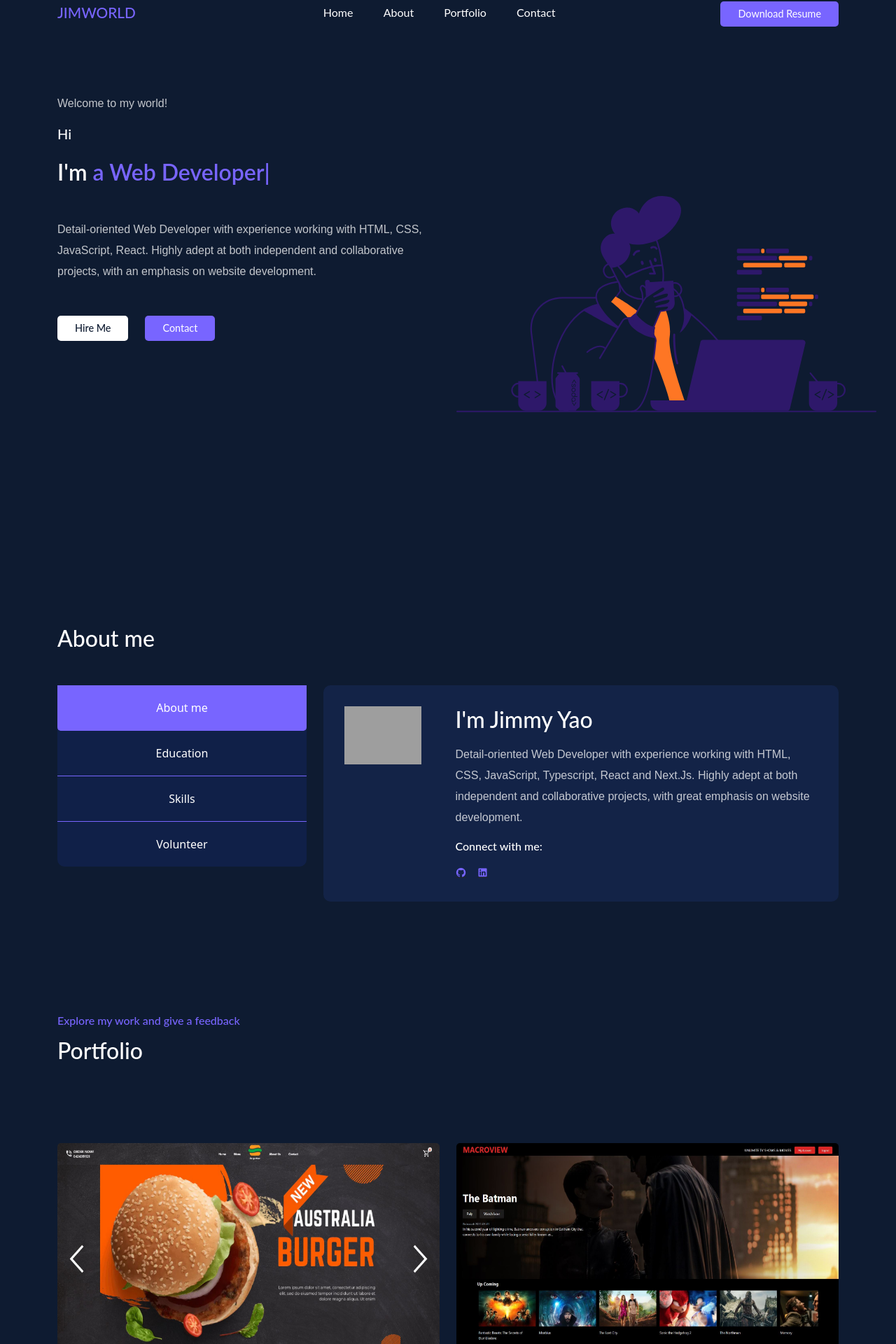
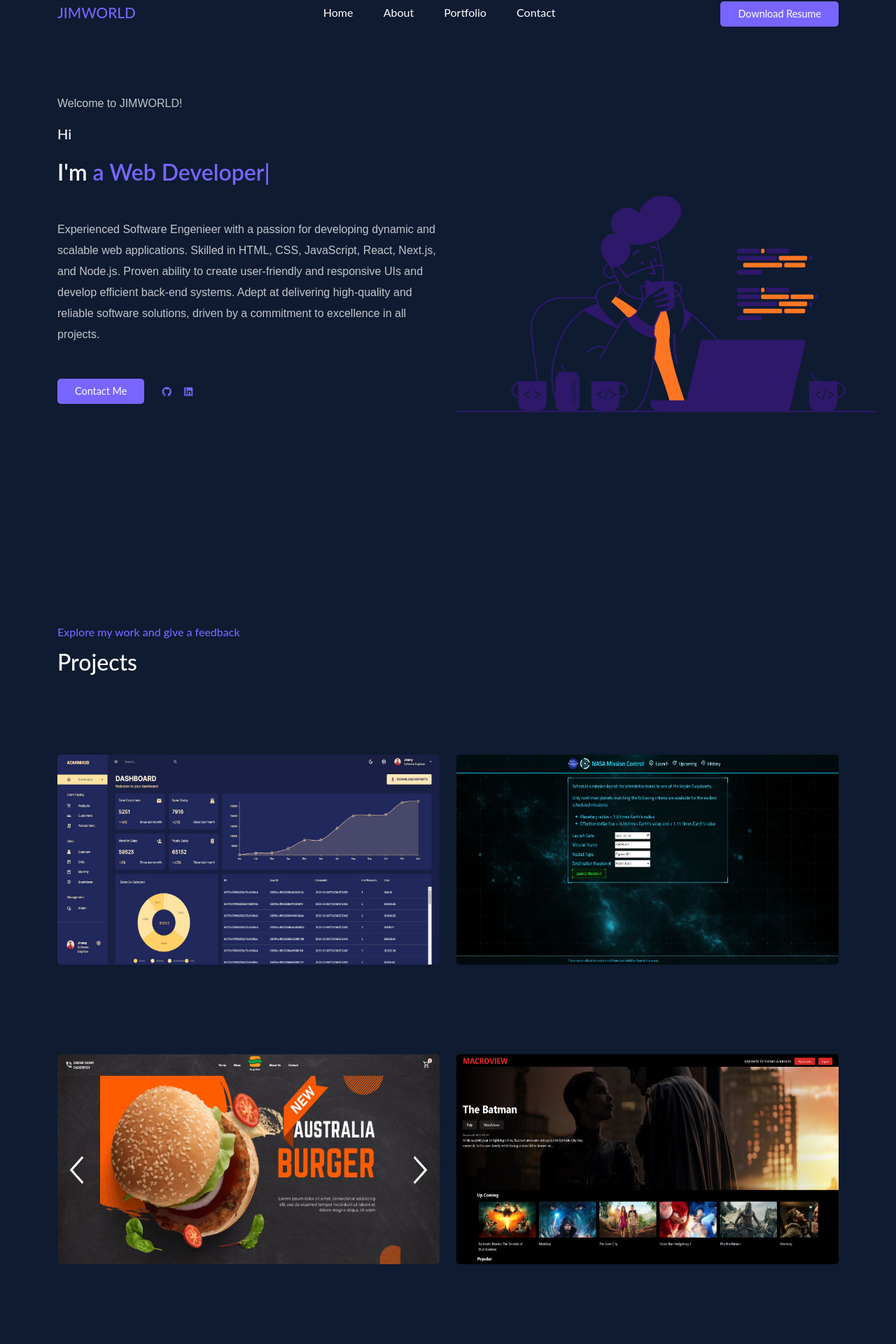
Before and after one commit to JIMMY-YA0/portfolio_site, a React (Create React App) app: page / in a window 1280 px wide. Shown: the part 17-1937 px from the top of the page at 70% size. Built offline with nearby package versions, Linux system fonts and the light colour scheme; grey boxes are pictures that could not be loaded; the HTML template or start-up script is replaced by a standard one; a web font is replaced by a local one.

Commit message:
Update projects and new contents

```diff
--- a/src/components/About/About.jsx
+++ b/src/components/About/About.jsx
@@ -6,7 +6,7 @@ import Education from "./Education";
 import Skills from "./Skills";
 import Volunteer from "./Volunteer";
 const About = () => {
-  const [aboutFilter, setAboutFilter] = useState("ABOUT");
+  const [aboutFilter, setAboutFilter] = useState("SKILLS");
 
   return (
     <section id="about">
@@ -18,23 +18,24 @@ const About = () => {
 
           <Col lg="4" md="3">
             <div className="about_btns d-flex flex-column align-items-center">
-              <button
+              {/* <button
                 className={`about_btn ${aboutFilter === "ABOUT" ? "about_btn-active" : ""}`}
                 onClick={() => setAboutFilter("ABOUT")}
               >
                 About me
+              </button> */}
+
+              <button
+                className={`about_btn ${aboutFilter === "SKILLS" ? "about_btn-active" : ""}`}
+                onClick={() => setAboutFilter("SKILLS")}
+              >
+                Skills
               </button>
               <button
                 className={`about_btn ${aboutFilter === "EDUCATION" ? "about_btn-active" : ""}`}
                 onClick={() => setAboutFilter("EDUCATION")}
               >
                 Education
-              </button>
-              <button
-                className={`about_btn ${aboutFilter === "SKILLS" ? "about_btn-active" : ""}`}
-                onClick={() => setAboutFilter("SKILLS")}
-              >
-                Skills
               </button>
               <button
                 className={`about_btn ${aboutFilter === "VOLUNTEER" ? "about_btn-active" : ""}`}
@@ -46,37 +47,39 @@ const About = () => {
           </Col>
 
           <Col lg="8" md="9">
-            {aboutFilter === "ABOUT" && (
-              <div className="about_content_wrapper d-flex gap-5">
-                <div className="about_img w-50 h-50">
-                  <img src={aboutImg} alt="" className="w-100" />
-                </div>
-                <div className="about_content">
-                  <h2>I'm Jimmy Yao</h2>
-                  <p>
-                    Detail-oriented Web Developer with experience working with HTML, CSS,
-                    JavaScript, Typescript, React and Next.Js. Highly adept at both independent and
-                    collaborative projects, with great emphasis on website development.
-                  </p>
-                  <div className="social_links">
-                    <h6 className="mb-3">Connect with me:</h6>
+            {
+              // aboutFilter === "ABOUT" && (
+              //   <div className="about_content_wrapper d-flex gap-5">
+              //     <div className="about_img w-50 h-50">
+              //       <img src={aboutImg} alt="" className="w-100" />
+              //     </div>
+              //     <div className="about_content">
+              //       <h2>I'm Jimmy Yao</h2>
+              //       <p>
+              //         Detail-oriented Web Developer with experience working with HTML, CSS,
+              //         JavaScript, React, Next.Js and NodeJs. Highly adept at both independent and
+              //         collaborative projects, with great emphasis on website development.
+              //       </p>
+              //       <div className="social_links">
+              //         <h6 className="mb-3">Connect with me:</h6>
+              //         <span>
+              //           <a href="https://github.com/JIMMY-YA0" target="_blank">
+              //             <i class="ri-github-fill"></i>
+              //           </a>
+              //         </span>
+              //         <span>
+              //           <a href="https://www.linkedin.com/in/jimmy-yao-cs/" target="_blank">
+              //             <i class="ri-linkedin-box-fill"></i>
+              //           </a>
+              //         </span>
+              //       </div>
+              //     </div>
+              //   </div>
+              // )
+            }
 
-                    <span>
-                      <a href="https://github.com/JIMMY-YA0" target="_blank">
-                        <i class="ri-github-fill"></i>
-                      </a>
-                    </span>
-                    <span>
-                      <a href="https://www.linkedin.com/in/jimmy-yao-755309200/" target="_blank">
-                        <i class="ri-linkedin-box-fill"></i>
-                      </a>
-                    </span>
-                  </div>
-                </div>
-              </div>
-            )}
+            {aboutFilter === "SKILLS" && <Skills />}
             {aboutFilter === "EDUCATION" && <Education />}
-            {aboutFilter === "SKILLS" && <Skills />}
             {aboutFilter === "VOLUNTEER" && <Volunteer />}
           </Col>
         </Row>
--- a/src/components/About/Skills.jsx
+++ b/src/components/About/Skills.jsx
@@ -8,10 +8,6 @@ const frontendSkills = [
   },
   {
     title: "JavaScript/TypeScript",
-    percentage: "100%",
-  },
-  {
-    title: "TypeScript",
     percentage: "100%",
   },
   {
@@ -27,11 +23,23 @@ const frontendSkills = [
     percentage: "100%",
   },
   {
+    title: "Node.Js",
+    percentage: "100%",
+  },
+  {
     title: "Git & Github",
     percentage: "100%",
   },
   {
     title: "CI/CD",
+    percentage: "100%",
+  },
+  {
+    title: "AWS",
+    percentage: "100%",
+  },
+  {
+    title: "Docker",
     percentage: "100%",
   },
   {
@@ -70,11 +78,19 @@ const backendSkills = [
     percentage: "100%",
   },
   {
-    title: "Firebase",
+    title: "SQL",
     percentage: "100%",
   },
   {
-    title: "SQL",
+    title: "NoSQL",
+    percentage: "100%",
+  },
+  {
+    title: "Jest",
+    percentage: "100%",
+  },
+  {
+    title: "Render",
     percentage: "100%",
   },
 ];
@@ -103,7 +119,7 @@ const SkillItem = ({ title, percentage }) => {
         <h6>{title}</h6>
       </div>
 
-      <div className="skill_bar ">
+      <div className="skill_bar">
         <span className="skill_bar-percentage" style={{ width: `${percentage}` }}></span>
       </div>
     </div>
--- a/src/components/About/Volunteer.jsx
+++ b/src/components/About/Volunteer.jsx
@@ -8,8 +8,8 @@ const Volunteer = () => {
         <VolunteerItem
           year="03.2021 - 10.2022"
           title="COMMUNITY VISITORS SCHEME"
-          text="Established and strengthened links between people live in aged care homes
-          Provided an ongoing friendship with a socially isolated older person."
+          text="Established and strengthened links between people living in aged care homes.
+          Collaborate with different volunteers and staff to organise various activities for the elderly."
         />
       </div>
     </div>
--- a/src/components/Header/Header.css
+++ b/src/components/Header/Header.css
@@ -60,6 +60,10 @@
   box-shadow: 2px 2px 4px -2px #7765ffbd;
 }
 
+.social_links span a i {
+  color: #7865ff;
+}
+
 /* Responsive */
 
 @media only screen and (max-width: 992px) {
--- a/src/components/Hero/Hero.jsx
+++ b/src/components/Hero/Hero.jsx
@@ -20,23 +20,37 @@ const Hero = () => {
         <Row>
           <Col lg="6" md="6">
             <div className="hero_content">
-              <p className="mb-3">Welcome to my world!</p>
+              <p className="mb-3">Welcome to JIMWORLD!</p>
               <h5 className="mb-4">Hi</h5>
               <h2 className="hero_title mb-5">
                 I'm <span ref={textRef}></span>
               </h2>
               <p>
-                Detail-oriented Web Developer with experience working with HTML, CSS, JavaScript,
-                React. Highly adept at both independent and collaborative projects, with an emphasis
-                on website development.
+                Experienced Software Engenieer with a passion for developing dynamic and scalable
+                web applications. Skilled in HTML, CSS, JavaScript, React, Next.js, and Node.js.
+                Proven ability to create user-friendly and responsive UIs and develop efficient
+                back-end systems. Adept at delivering high-quality and reliable software solutions,
+                driven by a commitment to excellence in all projects.
               </p>
               <div className="hero_btns d-flex align-items-center gap-4 mt-5">
-                <button className="btn hire_btn">
+                {/* <button className="btn hire_btn">
                   <a href="#contact">Hire Me</a>
+                </button> */}
+                <button className="btn contact_btn">
+                  <a href="#contact">Contact Me</a>
                 </button>
-                <button className="btn contact_btn">
-                  <a href="#contact">Contact</a>
-                </button>
+                <div className="social_links">
+                  <span>
+                    <a href="https://github.com/JIMMY-YA0" target="_blank">
+                      <i class="ri-github-fill"></i>
+                    </a>
+                  </span>
+                  <span>
+                    <a href="https://www.linkedin.com/in/jimmy-yao-cs/" target="_blank">
+                      <i class="ri-linkedin-box-fill"></i>
+                    </a>
+                  </span>
+                </div>
               </div>
             </div>
           </Col>
--- a/src/components/Layout/Layout.jsx
+++ b/src/components/Layout/Layout.jsx
@@ -2,7 +2,7 @@ import React from "react";
 import Header from "../Header/Header";
 import Hero from "../Hero/Hero";
 import About from "../About/About";
-import Portfolio from "../Portfolio/Portfolio";
+import Projects from "../Projects/Projects";
 import Contact from "../Contact/Contact";
 import Footer from "../Footer/Footer";
 const Layout = () => {
@@ -10,8 +10,9 @@ const Layout = () => {
     <>
       <Header />
       <Hero />
+      <Projects />
       <About />
-      <Portfolio />
+
       <Contact />
       <Footer />
     </>
--- a/src/components/Portfolio/Portfolio.jsx
+++ /dev/null
@@ -1,72 +0,0 @@
-import React from "react";
-import { Container, Row, Col } from "reactstrap";
-import "./Portfolio.css";
-import Port_img from "../../assets/Portfolio.JPG";
-import Macro_img from "../../assets/MacroView.JPG";
-import Linked_img from "../../assets/LinkedIn.JPG";
-import BurgerMax_img from "../../assets/BurgerMax.JPG";
-import FoodDEL_img from "../../assets/FooDEL.JPG";
-
-const portfolioData = [
-  {
-    imgUrl: BurgerMax_img,
-    title: "BurgerMax",
-    url: "https://burgermax.vercel.app/",
-  },
-  {
-    imgUrl: Macro_img,
-    title: "MacroView",
-    url: "https://macroview.web.app/Home",
-  },
-  {
-    imgUrl: Linked_img,
-    title: "LinkedIn Clone",
-    url: "https://linkedin-clone-68.web.app/",
-  },
-  {
-    imgUrl: FoodDEL_img,
-    title: "FoodDEL",
-    url: "https://foodelivery-react-ts.web.app/",
-  },
-  {
-    imgUrl: Port_img,
-    title: "Portfolio Website",
-    url: "http://jimmyyao.com.au/",
-  },
-];
-
-const Portfolio = () => {
-  return (
-    <section id="portfolio">
-      <Container>
-        <Row>
-          <Col lg="12" className="portfolio_top mb-5">
-            <h6>Explore my work and give a feedback</h6>
-            <h2>Portfolio</h2>
-          </Col>
-
-          {portfolioData.map((item, index) => {
-            return (
-              <Col lg="6" md="6" sm="6" key={index}>
-                <div className="portfolio_card ">
-                  <div className="portfolio_img justify-content-between">
-                    <img src={item.imgUrl} alt="" className="w-100" />
-                  </div>
-
-                  <div className="portfolio_content">
-                    <h5>{item.title}</h5>
-                    <a href={item.url} target="_blank">
-                      View live Demo
-                    </a>
-                  </div>
-                </div>
-              </Col>
-            );
-          })}
-        </Row>
-      </Container>
-    </section>
-  );
-};
-
-export default Portfolio;
--- /dev/null
+++ b/src/components/Projects/Projects.jsx
@@ -0,0 +1,101 @@
+import React from "react";
+import { Container, Row, Col, Button } from "reactstrap";
+import "./Projects.css";
+import Port_img from "../../assets/Portfolio.JPG";
+import Macro_img from "../../assets/MacroView.JPG";
+import Linked_img from "../../assets/LinkedIn.JPG";
+import BurgerMax_img from "../../assets/BurgerMax.JPG";
+import Dashboard_img from "../../assets/AdminDashboard.JPG";
+import Nasaproject_img from "../../assets/Nasaproject.JPG";
+
+const projectsData = [
+  {
+    imgUrl: Dashboard_img,
+    title: "Admin DashBoard",
+    techStack: "Javascript, React, Redux, RTK query, Node.js, Express, Mui, MongoDB, Nivo Charts",
+    url: "https://foodelivery-react-ts.web.app/",
+    github_url: "https://github.com/JIMMY-YA0/Admin-dashboard",
+  },
+  {
+    imgUrl: Nasaproject_img,
+    title: "Nasa Mission Control",
+    techStack: "Javascript, Node.js, Express, MongoDB, jest, Docker, AWS",
+    url: "http://13.236.2.145:8000/",
+    github_url: "https://github.com/JIMMY-YA0/Nasa-exoplanet-project",
+  },
+  {
+    imgUrl: BurgerMax_img,
+    title: "BurgerMax",
+    techStack: "Javascript, Next.js, React, Redux, MongoDB, Cookie, Mui, Paypal API",
+    url: "https://burgermax.vercel.app/",
+    github_url: "https://github.com/JIMMY-YA0/BurgerMax",
+  },
+
+  {
+    imgUrl: Macro_img,
+    title: "MacroView",
+    techStack: "Javascript, React, React router, TailwindCSS, Firebase Auth, Firebase Database",
+    url: "https://macroview.web.app/Home",
+    github_url: "https://github.com/JIMMY-YA0/Movies-React",
+  },
+  {
+    imgUrl: Linked_img,
+    title: "LinkedIn Clone",
+    techStack: "Javascript, React, Redux, CSS, Mui, Firebase Auth, Firebase Database",
+    url: "https://linkedin-clone-68.web.app/",
+    github_url: "https://github.com/JIMMY-YA0/Linkedin_Clone",
+  },
+  {
+    imgUrl: Port_img,
+    title: "Portfolio Website",
+    techStack: "Javascript, React, Redux, CSS, bootstrap, Firebase",
+    url: "http://jimmyyao.com.au/",
+    github_url: "https://github.com/JIMMY-YA0/portfolio_site",
+  },
+];
+
+const Portfolio = () => {
+  return (
+    <section id="portfolio">
+      <Container>
+        <Row>
+          <Col lg="12" className="portfolio_top mb-5">
+            <h6>Explore my work and give a feedback</h6>
+            <h2>Projects</h2>
+          </Col>
+
+          {projectsData.map((item, index) => {
+            return (
+              <Col lg="6" md="6" sm="6" key={index}>
+                <div className="portfolio_card ">
+                  <div className="portfolio_img justify-content-between">
+                    <img src={item.imgUrl} alt="" className="w-100" />
+                  </div>
+
+                  <div className="portfolio_content">
+                    <h5>{item.title}</h5>
+                    <p className="techStack">Tech stack: {item.techStack}</p>
+                    <div className="buttons">
+                      <Button>
+                        <a href={item.url} target="_blank">
+                          View live Demo
+                        </a>
+                      </Button>
+                      <Button>
+                        <a href={item.github_url} target="_blank">
+                          Source code
+                        </a>
+                      </Button>
+                    </div>
+                  </div>
+                </div>
+              </Col>
+            );
+          })}
+        </Row>
+      </Container>
+    </section>
+  );
+};
+
+export default Portfolio;
```
Also changed, not shown: src/components/Contact/Contact.jsx (+3 -7 lines), src/components/Projects/Projects.css (renamed from src/components/Portfolio/Portfolio.css, +11 -0 lines), src/assets/Nasaproject.JPG (added).
